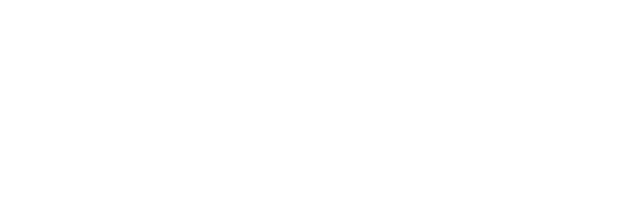
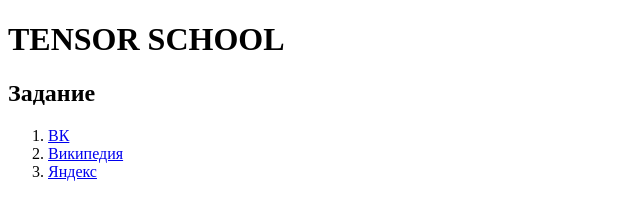
Before and after one commit to Kolos0071/tenzor, a website: page src/index.html in a window 1280 px wide. Shown: the whole page, without its empty margins (0-640 px from the left). Drawn offline with Linux system fonts and the light colour scheme.

Commit message:
Задание по HTML

```diff
--- a/src/index.html
+++ b/src/index.html
@@ -3,5 +3,13 @@
     <head>
         <title>HTML</title>
     </head>
-    <body></body>
+    <body>
+        <h1>TENSOR SCHOOL</h1>
+        <h2>Задание</h2>
+        <ol>
+            <li><a href="https://vk.com/">ВК</a></li>
+            <li><a href="https://ru.wikipedia.org/">Википедия</a></li>
+            <li><a href="https://yandex.ru/">Яндекс</a></li>
+        </ol>
+    </body>
 </html>
```
Also changed, not shown: 1 other file.
